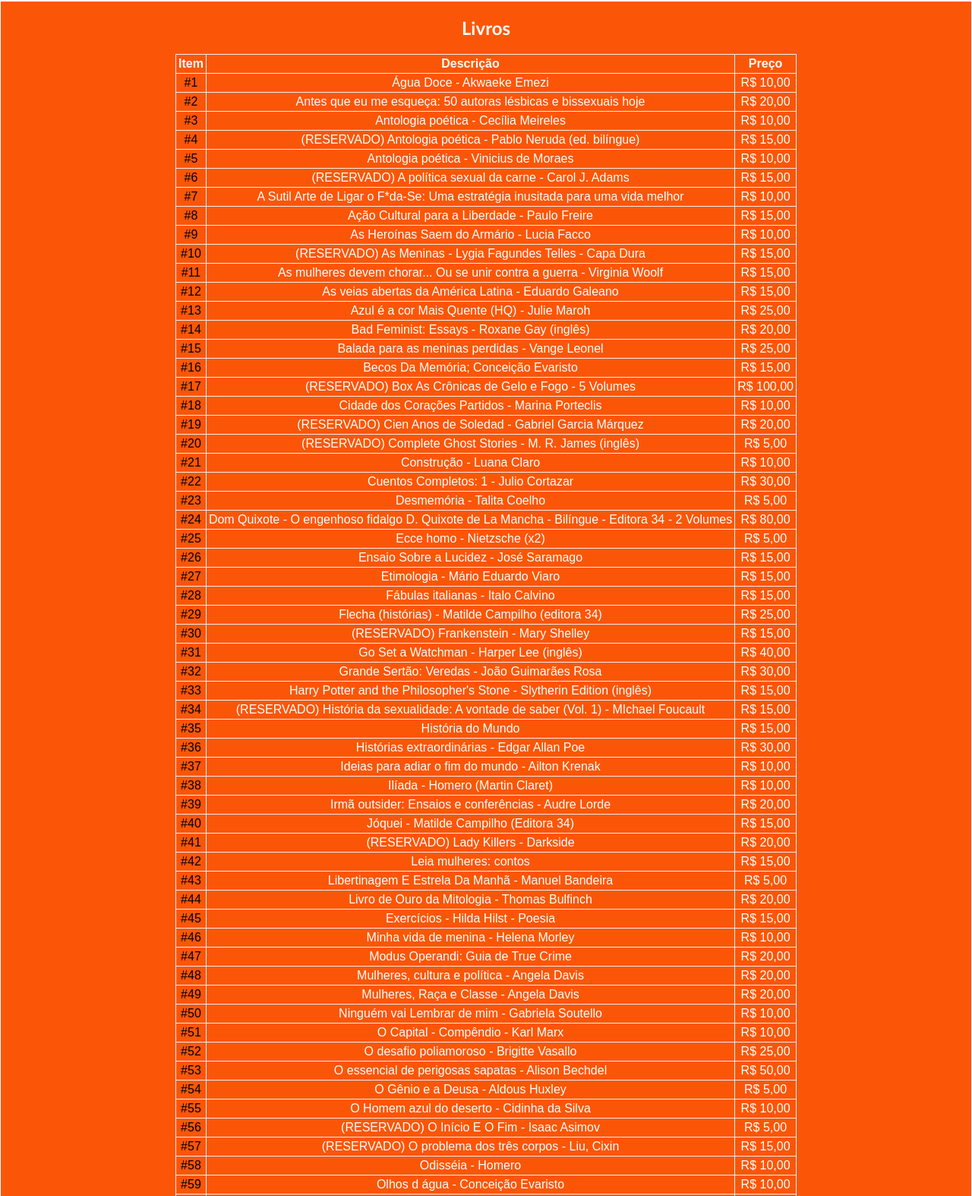
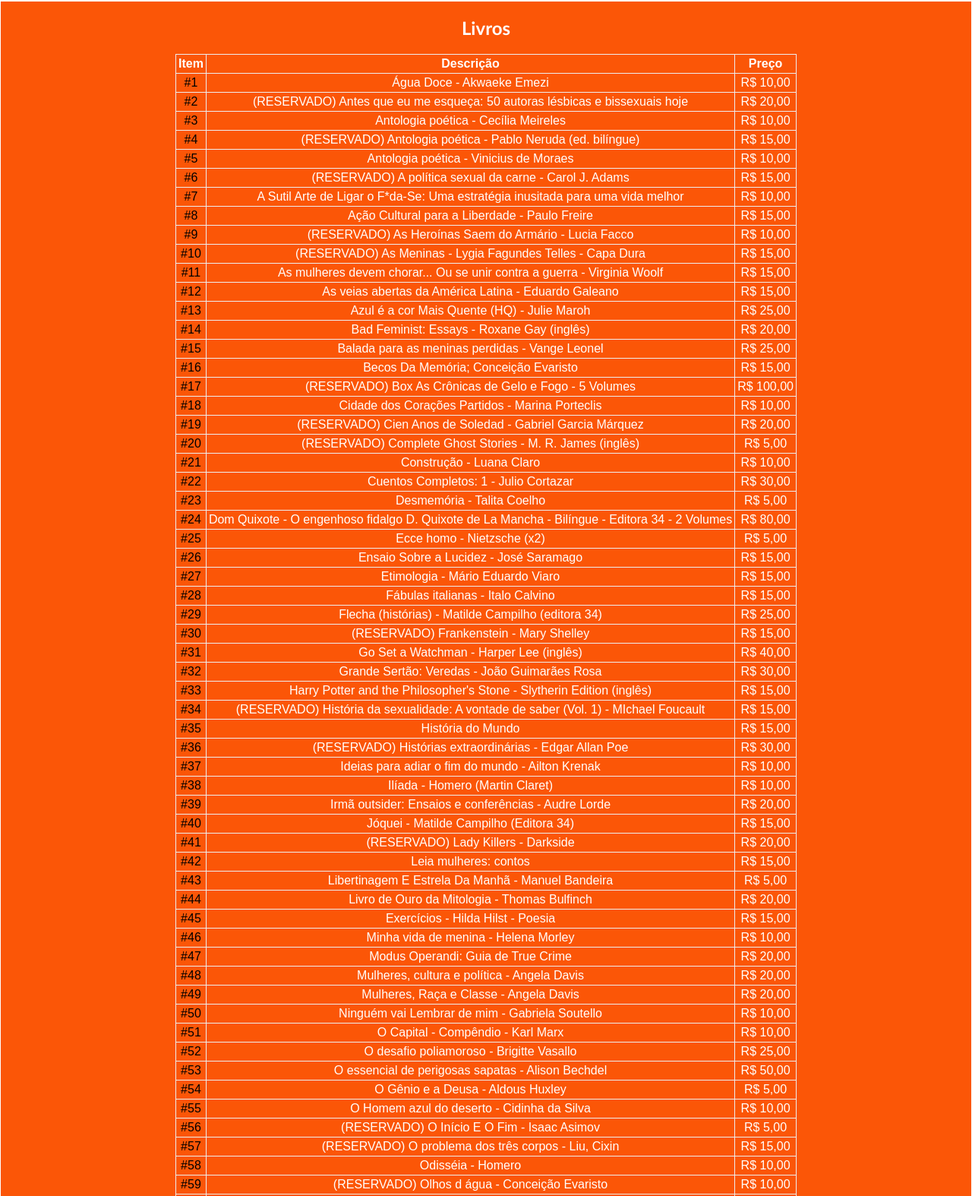
Before and after one commit to Hart-Luna/Bazar, a plain HTML site: page Vendas/index.html in a window 1280 px wide. Shown: the part 628-2202 px from the top of the page at 76% size. Drawn offline with Linux system fonts and the light colour scheme.

Commit message:
reserv livros

```diff
--- a/Vendas/index.html
+++ b/Vendas/index.html
@@ -145,7 +145,7 @@
                     <td>
                         <a href="Livros/antes que eu me esqueça.jpg" target="_blank" alt="antes que eu me esqueça">#2</a>
                     </td>
-                    <td> Antes que eu me esqueça: 50 autoras lésbicas e bissexuais hoje</td>
+                    <td> (RESERVADO) Antes que eu me esqueça: 50 autoras lésbicas e bissexuais hoje</td>
                     <td>R$ 20,00</td>
                 </tr>
                 <tr>
@@ -194,7 +194,7 @@
                     <td>
                         <a href="Livros/as heroinas.jpg" target="_blank" alt="Heroínas saem do armário">#9</a>
                     </td>
-                    <td> As Heroínas Saem do Armário - Lucia Facco</td>
+                    <td> (RESERVADO) As Heroínas Saem do Armário - Lucia Facco</td>
                     <td>R$ 10,00</td>
                 </tr>
                 <tr>
@@ -383,7 +383,7 @@
                     <td>
                         <a href="Livros/historias extraordinarias.jpg" target="_blank" alt="Historias extraordinarias"> #36</a>
                     </td>
-                    <td>Histórias extraordinárias - Edgar Allan Poe</td>
+                    <td> (RESERVADO) Histórias extraordinárias - Edgar Allan Poe</td>
                     <td>R$ 30,00</td>
                 </tr>
                 <tr>
@@ -544,7 +544,7 @@
                     <td>
                         <a href="Livros/olhos dagua.jpg" target="_blank" alt="Olhos Dágua">#59</a>
                     </td>
-                    <td>Olhos d água - Conceição Evaristo </td>
+                    <td> (RESERVADO) Olhos d água - Conceição Evaristo </td>
                     <td>R$ 10,00</td>
                 </tr>
                 <tr>
@@ -614,7 +614,7 @@
                     <td>
                         <a href="Livros/tales of mystery.jpg" target="_blank" alt="Tales of mystery">#69</a>
                     </td>
-                    <td>Tales of Mystery and Imagination - Edgar Allan Poe (inglês)</td>
+                    <td> (RESERVADO) Tales of Mystery and Imagination - Edgar Allan Poe (inglês)</td>
                     <td>R$ 5,00</td>
                 </tr>
                 <tr>
```
